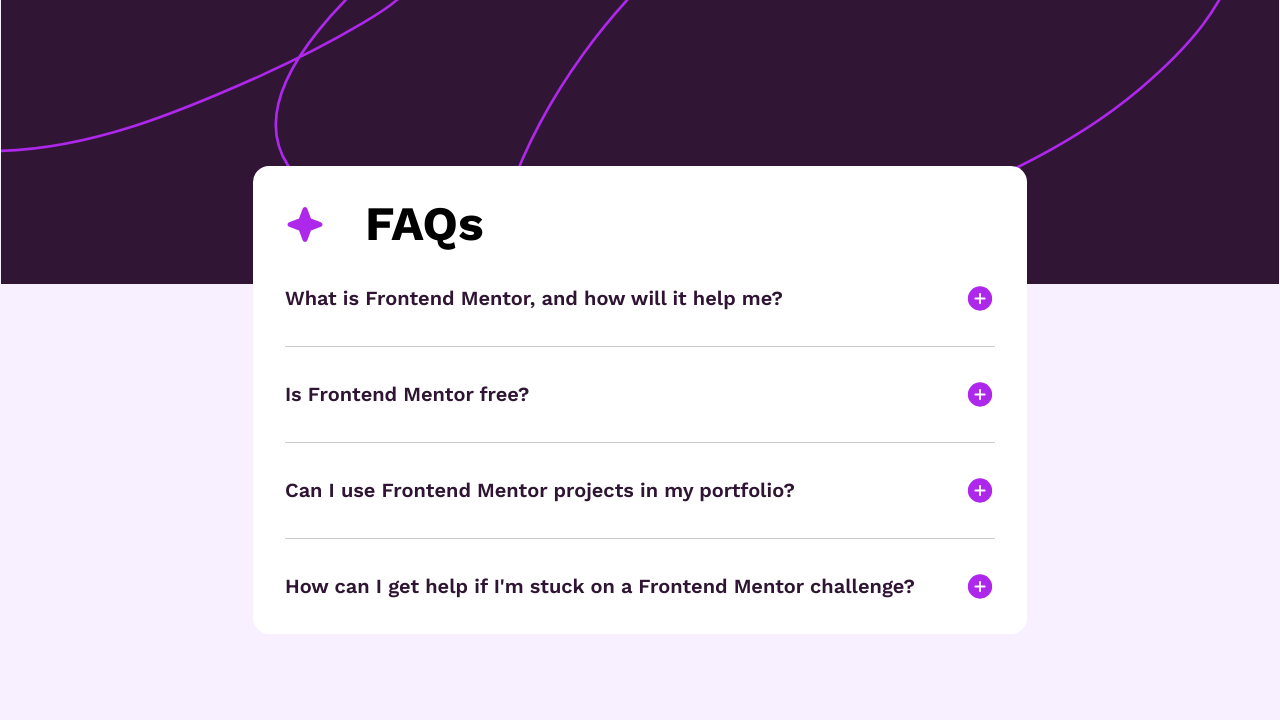
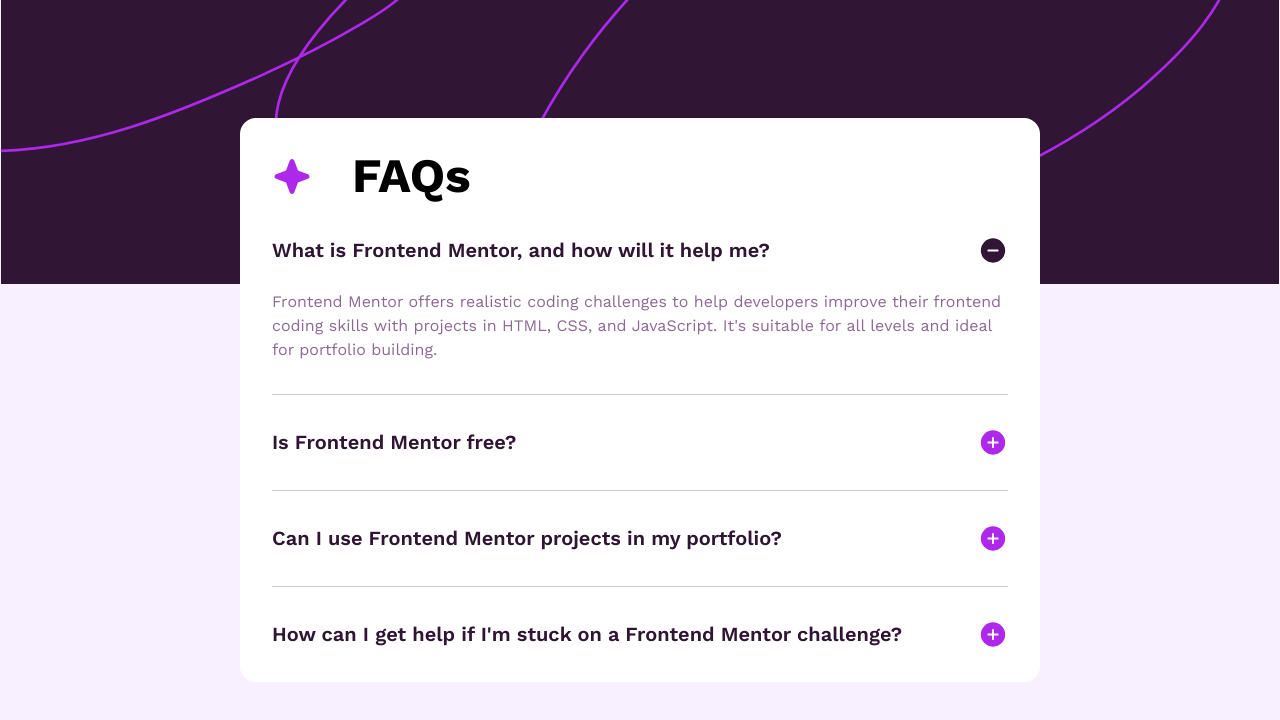
Before and after one commit to MuneerMek/faq-accordion, a plain HTML site: page index.html in a window 1280 px wide. Both pictures are taken after a click on the picture 980 px from the left and 298 px from the top of the page. Drawn offline with Linux system fonts and the light colour scheme.

Commit message:
Finalized website

```diff
--- a/index.html
+++ b/index.html
@@ -22,7 +22,7 @@
     <article class="faq-item fs-3">
       <div class="grid">
         <h2 class="fs-500 fw-600 fc-primary">What is Frontend Mentor, and how will it help me?</h2><img
-          src="assets/images/icon-plus.svg" alt="plus icon">
+          src="assets/images/icon-plus.svg" alt="plus icon" class="button">
       </div>
       <p hidden class="info fc-light">Frontend Mentor offers realistic coding challenges to help developers improve
         their
@@ -32,27 +32,30 @@
     <article class="faq-item fs-3">
       <div class="grid">
         <h2 class="fs-500 fw-600 fc-primary">Is Frontend Mentor free?</h2><img src="assets/images/icon-plus.svg"
-          alt="plus icon">
+          alt="plus icon" class="button">
       </div>
-      <p hidden class="info fc-light">Yes, Frontend Mentor offers both free and premium coding challenges, with the free
+      <p hidden class="info fc-light">Yes, Frontend Mentor offers both free and premium coding challenges, with the
+        free
         option providing access to a range of projects suitable for all skill levels.
       </p>
     </article>
     <article class="faq-item fs-3">
       <div class="grid">
         <h2 class="fs-500 fw-600 fc-primary">Can I use Frontend Mentor projects in my portfolio?</h2><img
-          src="assets/images/icon-plus.svg" alt="plus icon">
+          src="assets/images/icon-plus.svg" alt="plus icon" class="button">
       </div>
-      <p hidden class="info fc-light">Yes, you can use projects completed on Frontend Mentor in your portfolio. It's an
+      <p hidden class="info fc-light">Yes, you can use projects completed on Frontend Mentor in your portfolio. It's
+        an
         excellent
         way to showcase your skills to potential employers!</p>
     </article>
     <article class="faq-item fs-3" style="border: none;">
       <div class="grid">
         <h2 class="fs-500 fw-600 fc-primary">How can I get help if I'm stuck on a Frontend Mentor challenge?</h2><img
-          src="assets/images/icon-plus.svg" alt="plus icon">
+          src="assets/images/icon-plus.svg" alt="plus icon" class="button">
       </div>
-      <p hidden class="info fc-light">The best place to get help is inside Frontend Mentor's Discord community. There's
+      <p hidden class="info fc-light">The best place to get help is inside Frontend Mentor's Discord community.
+        There's
         a
         help
         channel where you can ask questions and seek support from other community members.</p>
--- a/script.js
+++ b/script.js
@@ -1,4 +1,18 @@
-const button = document.querySelectorAll("article img");
-const info = document.querySelectorAll(".info");
+const buttons = document.querySelectorAll(".button");
+const infos = document.querySelectorAll(".info");
+const plus = "assets/images/icon-plus.svg";
+const minus = "assets/images/icon-minus.svg";
 
-button.addEventListener("click");
+buttons.forEach((button, index) => {
+  button.addEventListener("click", () => {
+    const info = infos[index];
+    if (info) {
+      info.hidden = !info.hidden;
+      if (button.src.includes(plus)) {
+        button.src = minus;
+      } else {
+        button.src = plus;
+      }
+    }
+  });
+});
--- a/style.css
+++ b/style.css
@@ -58,6 +58,7 @@ body {
   display: flex;
   justify-content: center;
   align-items: center;
+  padding-inline: 2rem;
 }
 
 /* Set shorter line heights on headings and interactive elements */
@@ -125,7 +126,6 @@ textarea:not([rows]) {
 .box {
   max-width: 50rem;
   padding: 2rem 2rem 0 2rem;
-  margin-inline: 2rem;
   border-radius: 1rem;
   background-color: var(--clr-white);
 }
```
